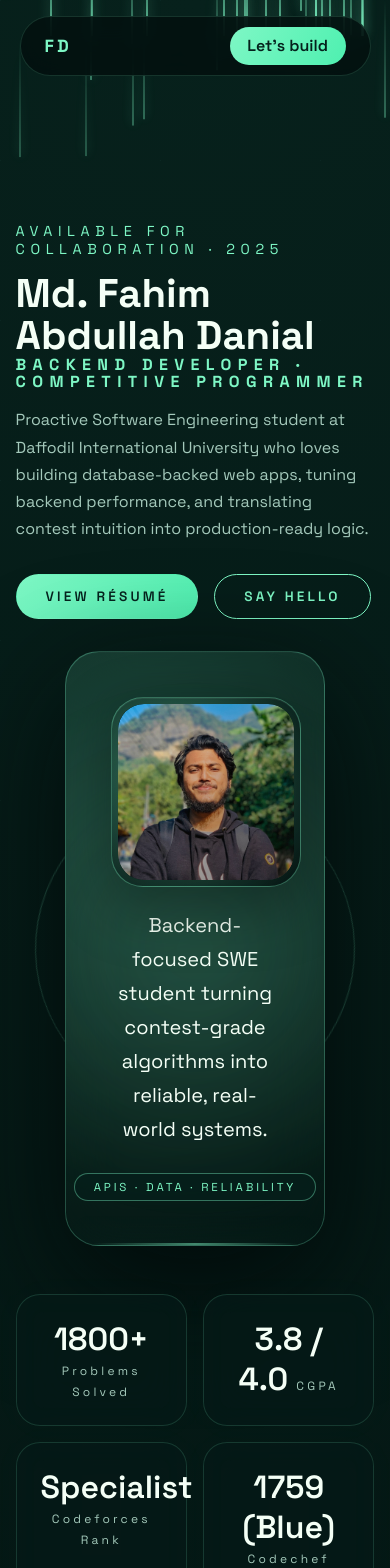
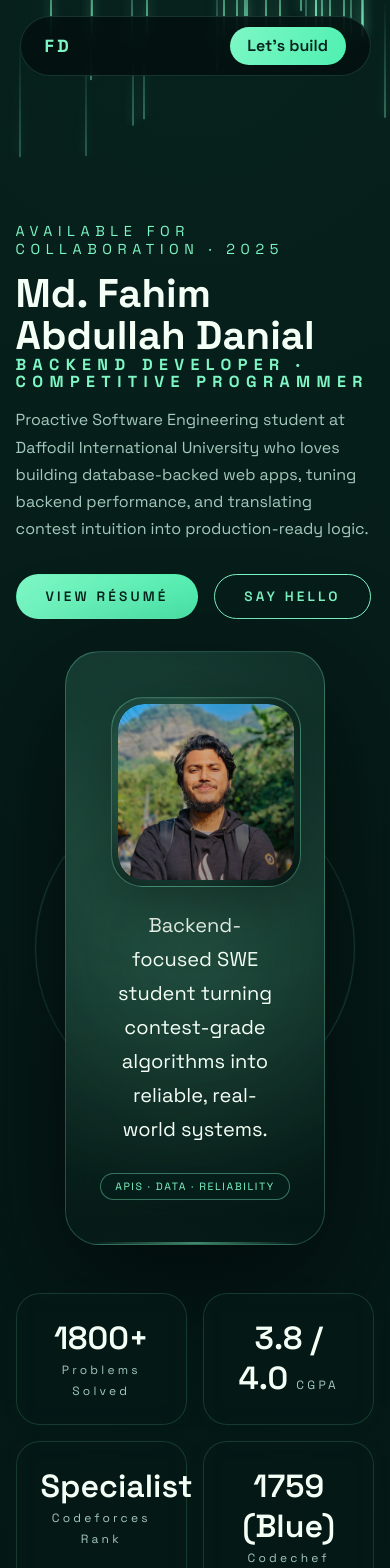
Before and after one commit to fahim-danial/Portfolio, a React (Vite) app: page / in a window 390 px wide. Shown: the top 1568 px of the page. Built offline with nearby package versions, Linux system fonts and the light colour scheme; a web font is replaced by a local one.

Commit message:
Fix hero meta wrapping and polish About text

```diff
--- a/src/data/portfolio.js
+++ b/src/data/portfolio.js
@@ -2,7 +2,7 @@ export const hero = {
   name: 'Md. Fahim Abdullah Danial',
   title: 'Backend Developer · Competitive Programmer',
   badge: '',
-  meta: 'APIs · Data · Reliability',
+  meta: 'APIs\u00A0·\u00A0Data\u00A0·\u00A0Reliability',
   photo: '/profile.jpeg',
   photoAlt: 'Md. Fahim Abdullah Danial portrait',
   punchline:
--- a/src/sections/About.jsx
+++ b/src/sections/About.jsx
@@ -32,7 +32,7 @@ export function About() {
           transition={{ duration: 0.6 }}
           viewport={{ amount: 0.45 }}
         >
-          Hello! I’m Md. Fahim Abdullah Danial, a Software Engineering student who loves taking messy requirements and structuring them into reliable backends. I translate contest discipline into clean data layers, monitored services, and developer-friendly documentation that teams can trust.
+          Hello! I’m Md. Fahim Abdullah Danial, a Software Engineering student who loves taking messy requirements and structuring them into reliable backends. I bring contest discipline into production by building clean data layers, monitored services, and developer-friendly documentation that teams can trust.
         </motion.p>
         <div className="about-cards">
           {focusAreas.map((area, index) => (
--- a/src/styles/index.css
+++ b/src/styles/index.css
@@ -336,8 +336,16 @@ main {
 .hero-core-meta-pill {
   margin-top: 0.35rem;
   white-space: nowrap;
-  letter-spacing: 0.18rem;
-  font-size: 0.72rem;
+  letter-spacing: 0.14rem;
+  font-size: 0.7rem;
+}
+
+@media (max-width: 420px) {
+  .hero-core-meta-pill {
+    letter-spacing: 0.1rem;
+    font-size: 0.66rem;
+    padding: 0.35rem 0.9rem;
+  }
 }
 
 .hero-photo {
```
